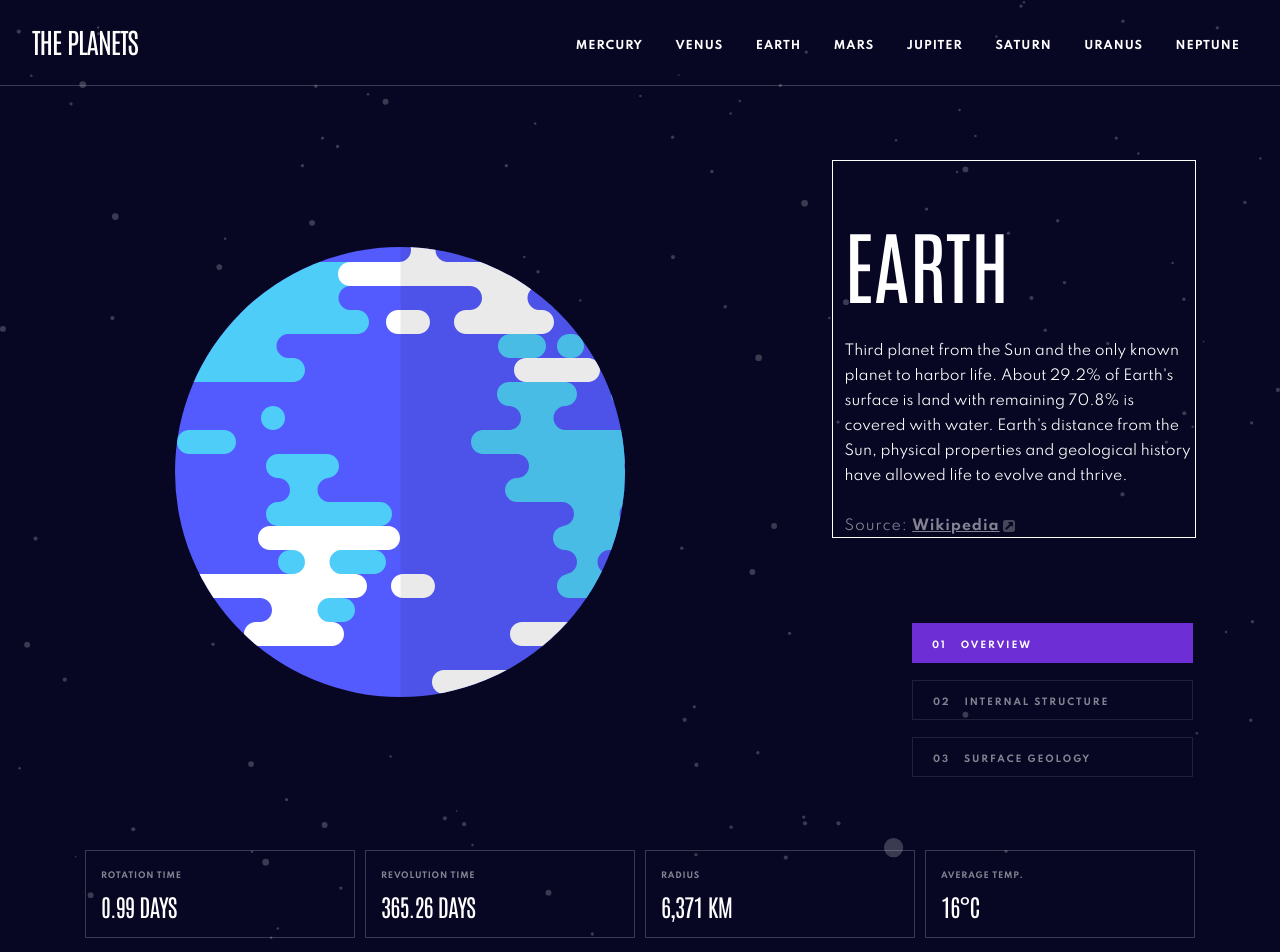
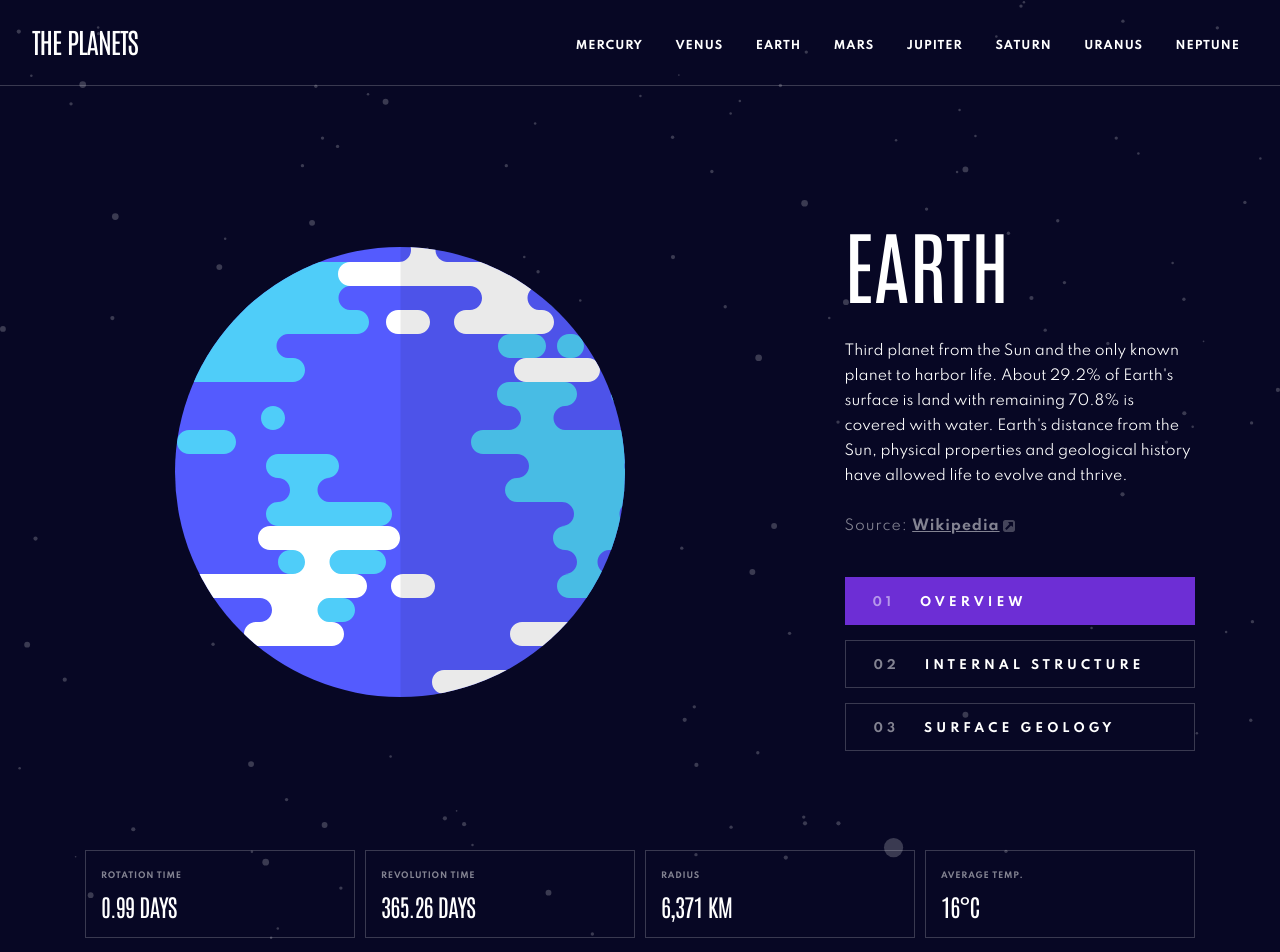
Before and after one commit to JorgeAMendoza/planet-facts, a Next.js app: page /planets/earth in a window 1280 px wide. Shown: the top 952 px of the page. Built offline with nearby package versions, Linux system fonts and the light colour scheme.

Commit message:
apply style for content buttons

```diff
--- a/src/styles/PlanetPage.module.css
+++ b/src/styles/PlanetPage.module.css
@@ -329,9 +329,11 @@
     height: 4rem;
     padding-left: 2rem;
     padding-top: 0.5rem;
+    opacity: 1;
   }
 
   .contentButton .buttonTabletText > span {
+    opacity: 0.5;
     margin-right: 1.4rem;
   }
 
@@ -445,7 +447,6 @@
     font-size: 1.4rem;
     padding-left: 1.2rem;
     padding-top: 4.2rem;
-    outline: 1px solid white;
   }
 
   .planetText {
@@ -459,6 +460,30 @@
 
   .planetName {
     margin-block-end: 1.6rem;
+  }
+
+  .buttonContainer {
+    padding: 0;
+    padding-left: 1.2rem;
+    padding-top: 1.8rem;
+    justify-content: flex-start;
+    align-items: start;
+    font-size: 1.2rem;
+    gap: 1.5rem;
+  }
+
+  .contentButton {
+    width: 100%;
+    height: 4.8rem;
+    font-size: 1.2rem;
+    padding-left: 2.8rem;
+    padding-top: 0.3rem;
+    letter-spacing: 4px;
+  }
+
+  .contentButton .buttonTabletText > span {
+    margin-right: 2.5rem;
+    letter-spacing: none;
   }
 
   .planetImage[data-planet="Mercury"] img {
```
